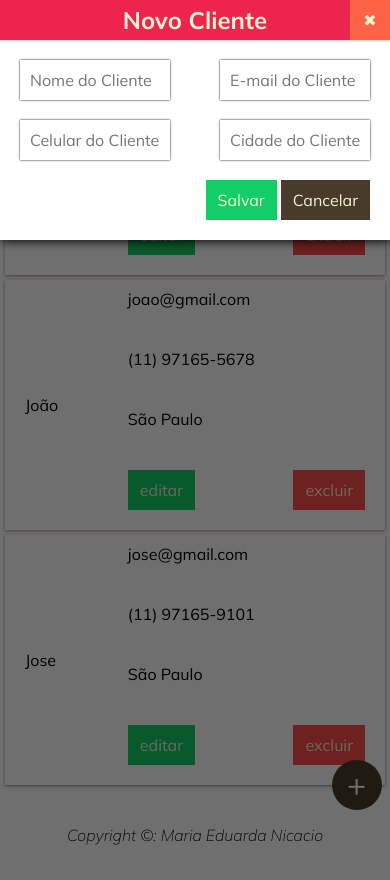
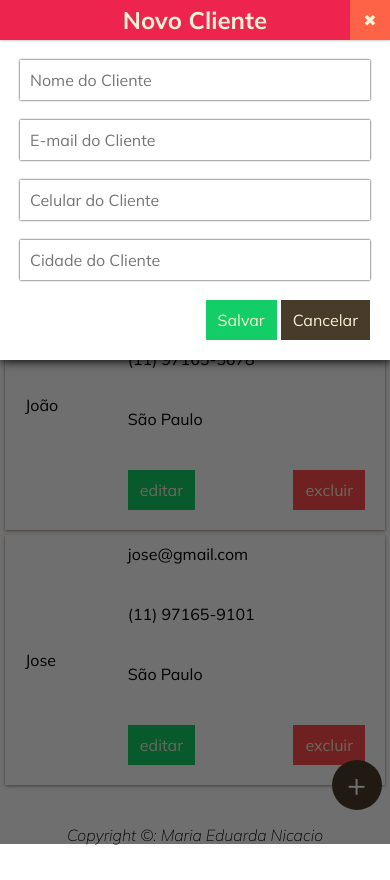
Before and after one commit to marianicacio/study-crud, a plain HTML site: page index.html in a window 390 px wide. Both pictures are taken after a click on the button "Cadastrar Cliente". Drawn offline with nearby package versions, Linux system fonts and the light colour scheme.

Commit message:
feat: mobile finalized

```diff
--- a/style.css
+++ b/style.css
@@ -102,7 +102,7 @@
 }
 
 .modal {
-    position: absolute;
+    position: fixed;
     top: 0;
     left: 0;
     width: 100%;
@@ -255,9 +255,22 @@
         background-color: inherit;
     }
 
+    .modal {
+        top: 100%;
+        transition: all 1s ease;
+    }
+
+    .modal.active {
+        top: 0;
+    }
+
     .modal-content {
         margin: 0;
         width: 100%;
         position: fixed;
     }
+
+    .modal-field {
+        width: 100%;
+    }
 }
```
